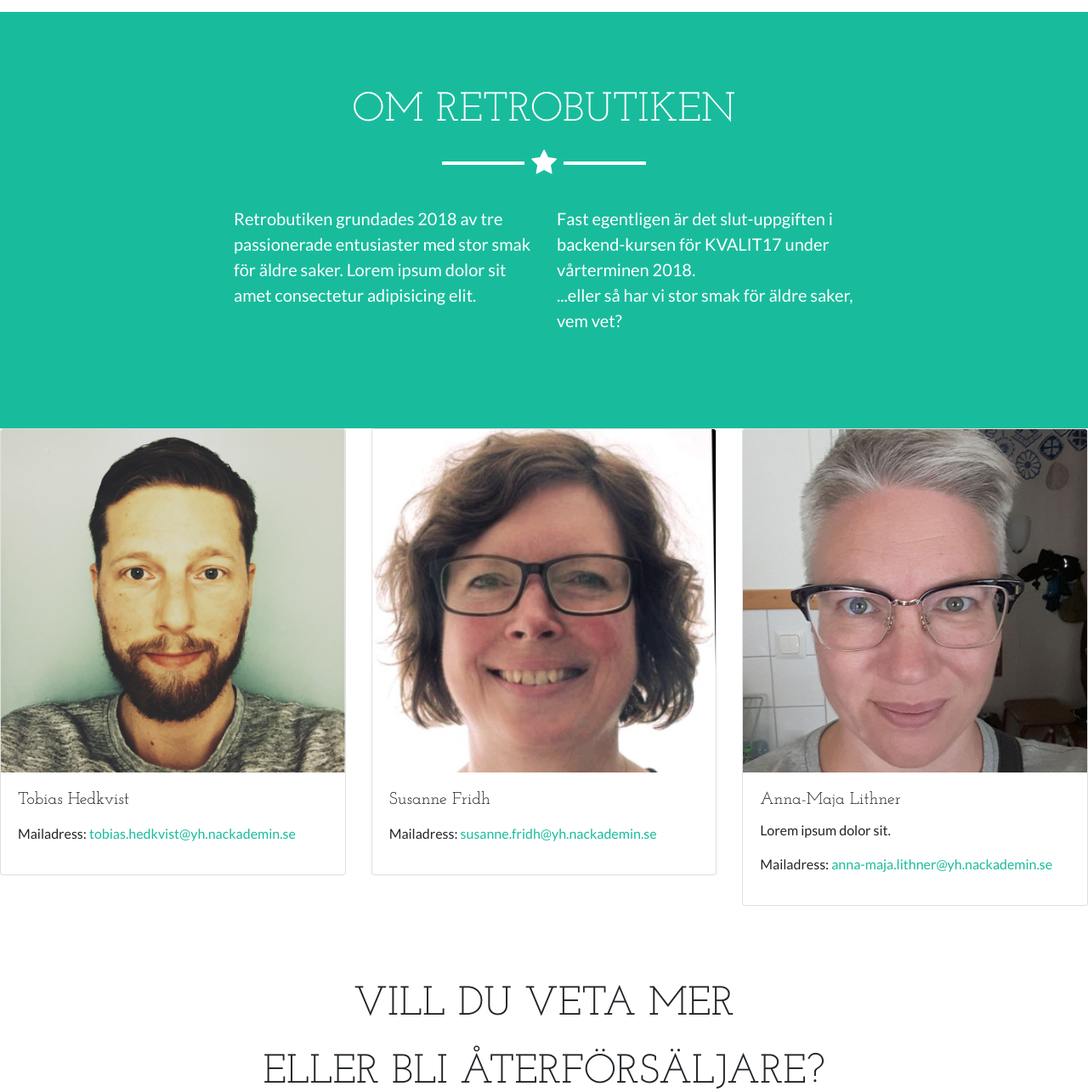
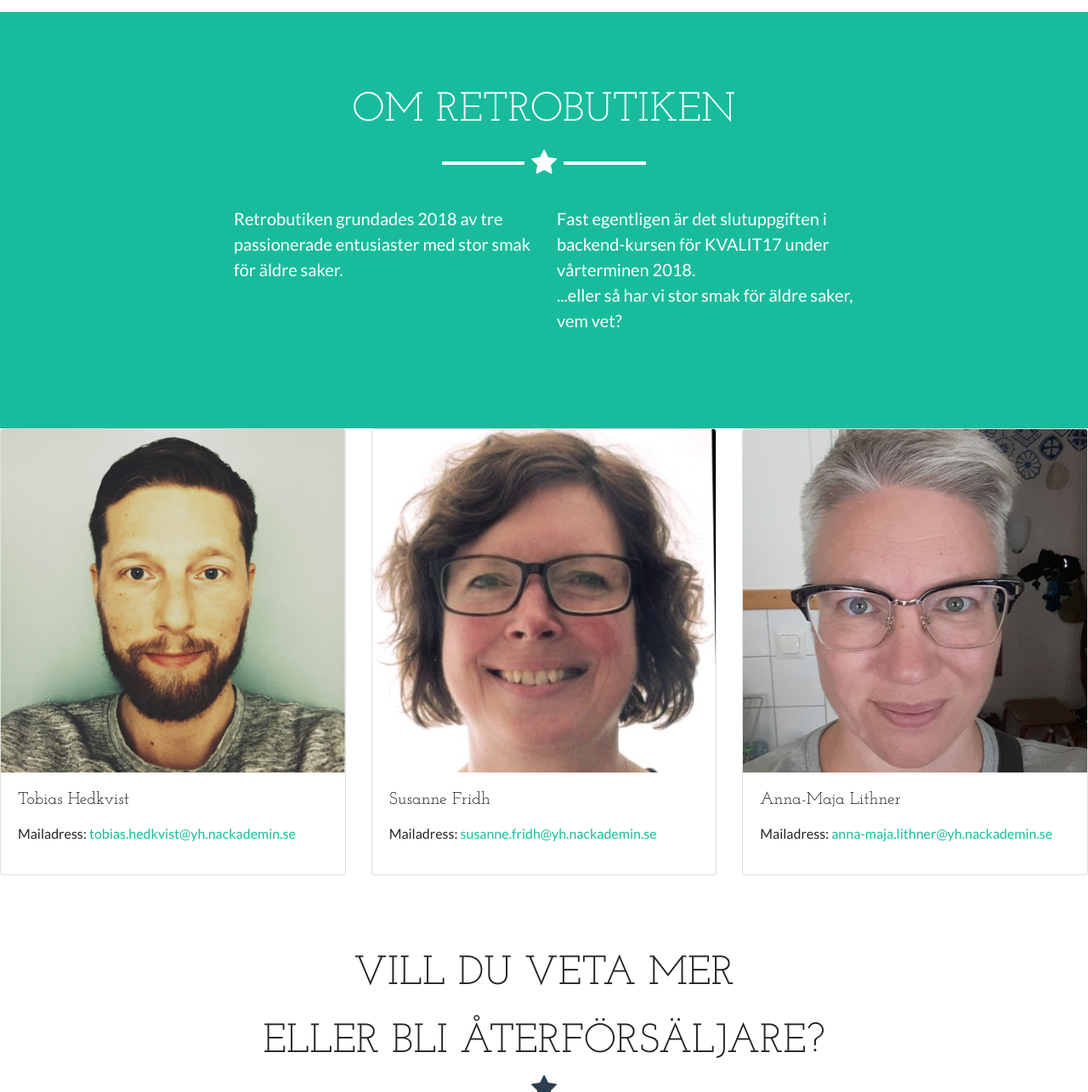
Before and after one commit to tobiashed/retrobutiken, a PHP site: page / in a window 1280 px wide. Shown: the part 1066-2351 px from the top of the page at 85% size. Run offline with PHP 8.4, Linux system fonts and the light colour scheme; data that the repository does not hold is empty; some web fonts are replaced.

Commit message:
tog bort lorem ipsum i om oss

```diff
--- a/index.php
+++ b/index.php
@@ -111,11 +111,11 @@
         <hr class="star-light mb-5">
         <div class="row">
           <div class="col-lg-4 ml-auto">
-            <p class="lead">Retrobutiken grundades 2018 av tre passionerade entusiaster med stor smak för äldre saker. Lorem ipsum dolor sit amet consectetur adipisicing elit.
+            <p class="lead">Retrobutiken grundades 2018 av tre passionerade entusiaster med stor smak för äldre saker.
             </p>
           </div>
           <div class="col-lg-4 mr-auto">
-            <p class="lead">Fast egentligen är det slut-uppgiften i backend-kursen för KVALIT17 under vårterminen 2018.
+            <p class="lead">Fast egentligen är det slutuppgiften i backend-kursen för KVALIT17 under vårterminen 2018.
             <br>...eller så har vi stor smak för äldre saker, vem vet?</p>
           </div>
         </div>
@@ -160,7 +160,7 @@
      <img class="card-img-top" src="Bilder/annamaja.jpg" alt="">
      <div class="card-body">
          <h5 class="card-title">Anna-Maja Lithner</h5>
-         <p class="card-text">Lorem ipsum dolor sit.</p>
+         <p class="card-text"></p>
          <p>Mailadress: <a href="">anna-maja.lithner@yh.nackademin.se</a></p>
      </div> <!-- card body -->
   </div> <!-- card -->
```
